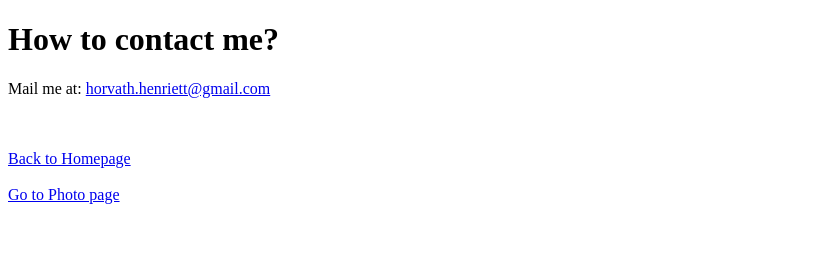
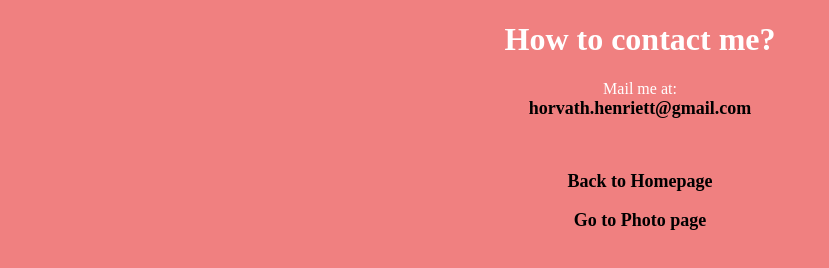
Before and after one commit to henih/Croissant, a plain HTML site: page contact.html in a window 1280 px wide. Shown: the whole page, without its empty margins (0-829 px from the left). Drawn offline with Linux system fonts and the light colour scheme.

Commit message:
Added CSS

```diff
--- a/contact.html
+++ b/contact.html
@@ -4,12 +4,13 @@
     <meta charset="UTF-8" />
     <meta http-equiv="X-UA-Compatible" content="IE=edge" />
     <meta name="viewport" content="width=device-width, initial-scale=1.0" />
+    <link rel="stylesheet" href="/styles/styles.css" />
     <title>Contact Me</title>
   </head>
   <body>
     <h1>How to contact me?</h1>
     <p>
-      Mail me at:
+      Mail me at:<br />
       <a href="mailto:horvath.henriett@gmail.com" target="_blank"
         >horvath.henriett@gmail.com</a
       >
--- /dev/null
+++ b/styles/styles.css
@@ -0,0 +1,21 @@
+body {
+  background: lightcoral;
+  text-align: center;
+  color: white;
+  width: auto;
+}
+
+p {
+  font-size: 16px;
+}
+
+a {
+  color: black;
+  font-weight: bold;
+  text-decoration: none;
+  font-size: 18px;
+}
+
+img {
+  max-width: 600px;
+}
```
Also changed, not shown: index.html (+3 -2 lines), photo.html (+1 -0 lines).
